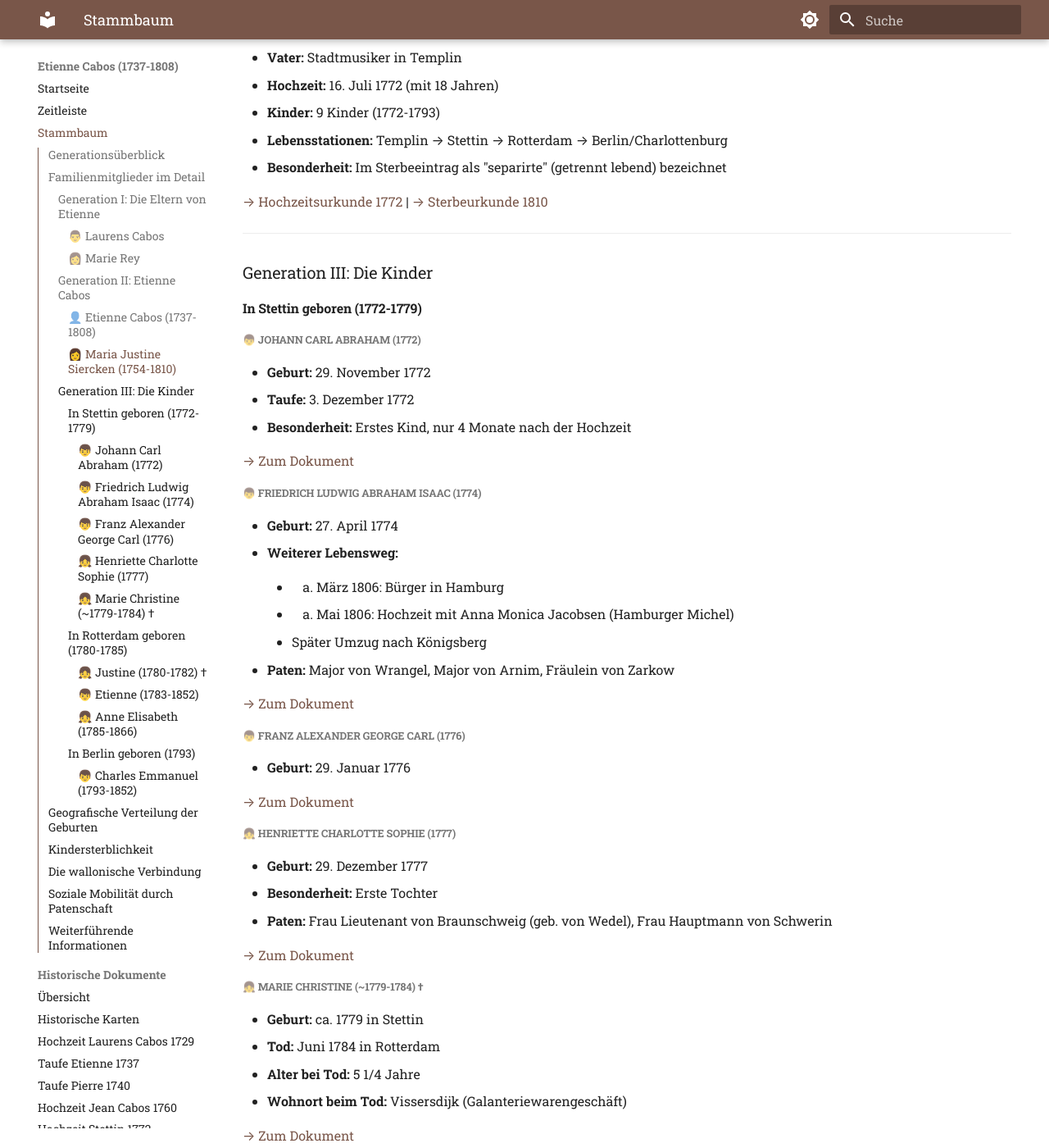
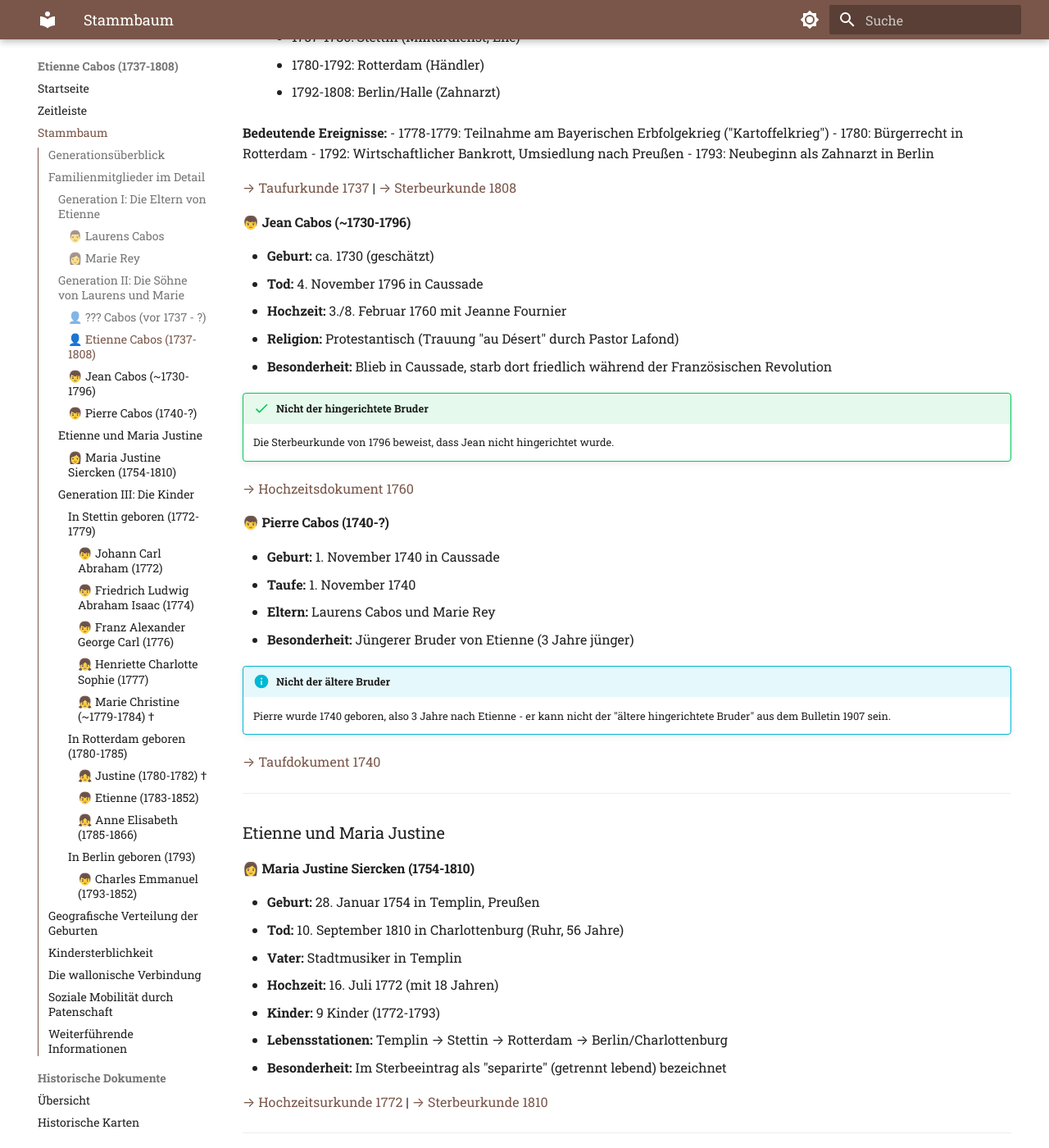
Before and after one commit to ccabos/Etienne, an MkDocs documentation site: the page built from docs/stammbaum.md, in a window 1280 px wide and 1400 px high, scrolled down 1954 px. Shown: the whole window at 82% size. Built offline with MkDocs 1.6.1 and Material for MkDocs 9.7.7, drawn with Linux system fonts in a browser that asks for light colours; some of the changed text lies outside the part shown.

Commit message:
Add Christine burial thumbnail and update Stammbaum with siblings
- Add Begraebnis_Christine-11-06-1784.jpg thumbnail to dokumente/index.md
- Update Stammbaum with Etienne's siblings:
  - Unknown older brother (unconfirmed, from Bulletin 1907)
  - Jean Cabos (~1730-1796) - died peacefully in Caussade
  - Pierre Cabos (1740-?) - younger brother
- Add sibling styling to mermaid diagram (blue for siblings, gray dashed for unconfirmed)
- Update legend with new color explanations

🤖 Generated with [Claude Code](https://claude.com/claude-code)

Co-Authored-By: Claude Opus 4.5 <noreply@anthropic.com>

````diff
--- a/docs/stammbaum.md
+++ b/docs/stammbaum.md
@@ -11,7 +11,10 @@ graph TD
     A["👨 Laurens Cabos<br/>Kaufmann<br/>Caussade"] --> H1["💒 Hochzeit<br/>14. Juli 1729<br/>Caussade"]
     B["👩 Marie Rey<br/>Caussade"] --> H1
 
+    H1 --> S0["👤 ??? Cabos<br/>vor 1737-?<br/>älterer Bruder?"]
     H1 --> C["👤 Etienne Cabos<br/>1737-1808<br/>⭐ Caussade 🪦 Berlin"]
+    H1 --> S1["👦 Jean Cabos<br/>~1730-1796<br/>⭐🪦 Caussade"]
+    H1 --> S2["👦 Pierre Cabos<br/>1740-?<br/>⭐ Caussade"]
 
     C --> H2["💒 Hochzeit<br/>16. Juli 1772<br/>Stettin"]
     D["👩 Maria Justine Siercken<br/>1754-1810<br/>⭐ Templin 🪦 Charlottenburg"] --> H2
@@ -30,6 +33,9 @@ graph TD
     F["👨 August Friedrich<br/>Ferdinand Pohle<br/>Stadtchirurg"] --> H3
 
     style C fill:#8d6e63,stroke:#5d4037,stroke-width:3px,color:#fff
+    style S0 fill:#9e9e9e,stroke:#616161,stroke-width:2px,stroke-dasharray:5,color:#fff
+    style S1 fill:#7986cb,stroke:#3f51b5,stroke-width:2px,color:#fff
+    style S2 fill:#7986cb,stroke:#3f51b5,stroke-width:2px,color:#fff
     style E5 fill:#ef5350,stroke:#c62828,stroke-width:2px,color:#fff
     style E6 fill:#ef5350,stroke:#c62828,stroke-width:2px,color:#fff
     style H1 fill:#ffd54f,stroke:#f9a825,stroke-width:2px
@@ -37,6 +43,8 @@ graph TD
     style H3 fill:#ffd54f,stroke:#f9a825,stroke-width:2px
 
     classDef mainPerson fill:#8d6e63,stroke:#5d4037,stroke-width:3px,color:#fff
+    classDef sibling fill:#7986cb,stroke:#3f51b5,stroke-width:2px,color:#fff
+    classDef unknown fill:#9e9e9e,stroke:#616161,stroke-width:2px,stroke-dasharray:5,color:#fff
     classDef deceased fill:#ef5350,stroke:#c62828,stroke-width:2px,color:#fff
     classDef marriage fill:#ffd54f,stroke:#f9a825,stroke-width:2px
 ```
@@ -47,6 +55,8 @@ graph TD
 - 💒 = Hochzeit (eigener Knoten)
 - † = früh verstorben
 - <span style="background-color:#8d6e63; color:white; padding:2px 8px; border-radius:3px;">Braun</span> = Etienne Cabos (Hauptperson)
+- <span style="background-color:#7986cb; color:white; padding:2px 8px; border-radius:3px;">Blau</span> = Geschwister von Etienne
+- <span style="background-color:#9e9e9e; color:white; padding:2px 8px; border-radius:3px;">Grau gestrichelt</span> = Unbestätigt/vermutet
 - <span style="background-color:#ef5350; color:white; padding:2px 8px; border-radius:3px;">Rot</span> = Im Kindesalter verstorben
 - <span style="background-color:#ffd54f; color:black; padding:2px 8px; border-radius:3px;">Gelb</span> = Hochzeitsknoten
 
@@ -72,7 +82,15 @@ graph TD
 
 ---
 
-### Generation II: Etienne Cabos
+### Generation II: Die Söhne von Laurens und Marie
+
+#### 👤 ??? Cabos (vor 1737 - ?)
+- **Geburt:** vor 1737 (vermutlich)
+- **Status:** Unbestätigt
+- **Hinweis:** Das [Bulletin 1907](dokumente/bulletin-1907.md) behauptet, Etiennes "älterer Bruder" sei in Caussade hingerichtet worden. Weder Jean noch Pierre können dieser Bruder sein. Wenn die Behauptung stimmt, muss es einen vierten, älteren Bruder gegeben haben.
+
+!!! warning "Forschungsbedarf"
+    Die Existenz dieses Bruders ist nicht durch Primärquellen belegt.
 
 #### 👤 Etienne Cabos (1737-1808)
 - **Geburt:** 9. Juli 1737 in Caussade, Frankreich
@@ -93,6 +111,33 @@ graph TD
 - 1793: Neubeginn als Zahnarzt in Berlin
 
 [→ Taufurkunde 1737](dokumente/taufe-etienne-1737.md) | [→ Sterbeurkunde 1808](dokumente/sterbeurkunde-1808.md)
+
+#### 👦 Jean Cabos (~1730-1796)
+- **Geburt:** ca. 1730 (geschätzt)
+- **Tod:** 4. November 1796 in Caussade
+- **Hochzeit:** 3./8. Februar 1760 mit Jeanne Fournier
+- **Religion:** Protestantisch (Trauung "au Désert" durch Pastor Lafond)
+- **Besonderheit:** Blieb in Caussade, starb dort friedlich während der Französischen Revolution
+
+!!! success "Nicht der hingerichtete Bruder"
+    Die Sterbeurkunde von 1796 beweist, dass Jean nicht hingerichtet wurde.
+
+[→ Hochzeitsdokument 1760](dokumente/hochzeit-jean-1760.md)
+
+#### 👦 Pierre Cabos (1740-?)
+- **Geburt:** 1. November 1740 in Caussade
+- **Taufe:** 1. November 1740
+- **Eltern:** Laurens Cabos und Marie Rey
+- **Besonderheit:** Jüngerer Bruder von Etienne (3 Jahre jünger)
+
+!!! info "Nicht der ältere Bruder"
+    Pierre wurde 1740 geboren, also 3 Jahre nach Etienne - er kann nicht der "ältere hingerichtete Bruder" aus dem Bulletin 1907 sein.
+
+[→ Taufdokument 1740](dokumente/taufe-pierre-1740.md)
+
+---
+
+### Etienne und Maria Justine
 
 #### 👩 Maria Justine Siercken (1754-1810)
 - **Geburt:** 28. Januar 1754 in Templin, Preußen
````
Also changed, not shown: docs/dokumente/index.md (+2 -0 lines), docs/images/Begraebnis_Christine-11-06-1784.jpg (added).
